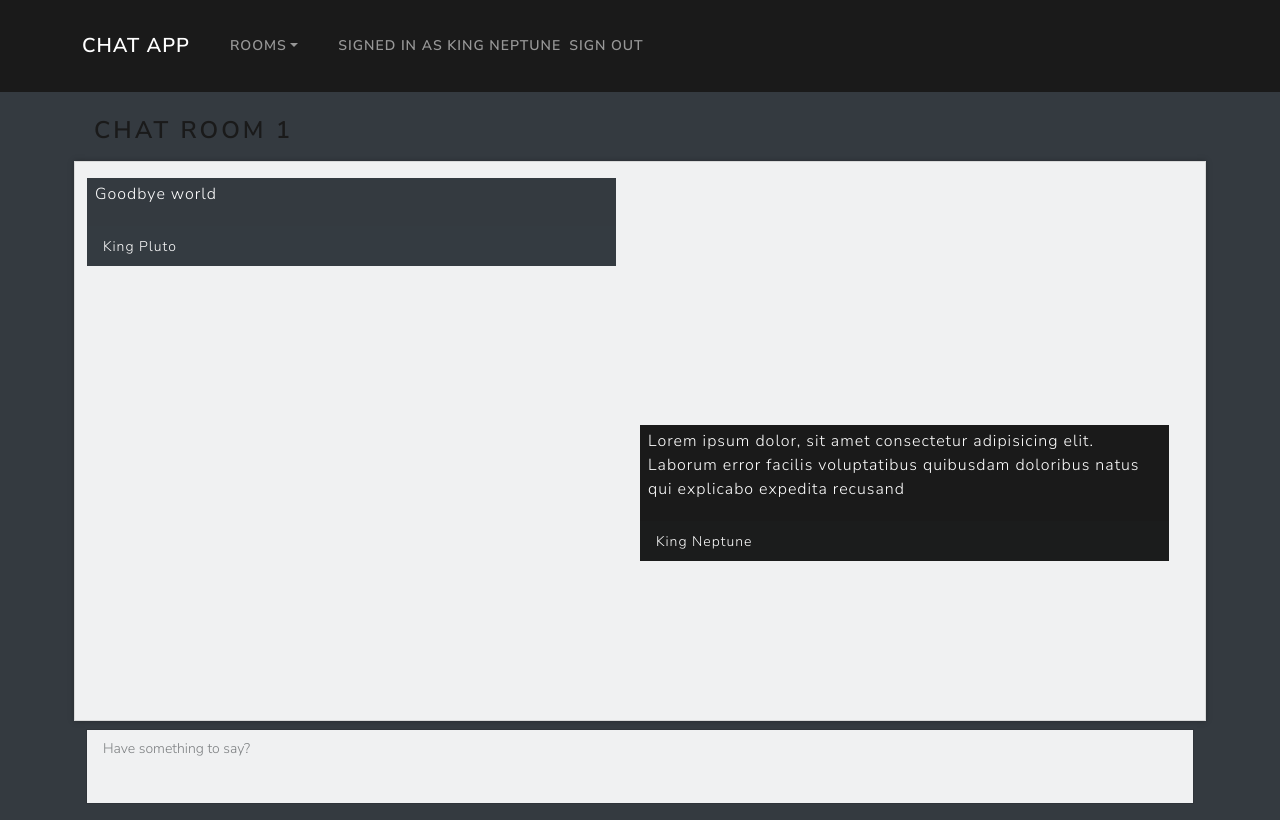
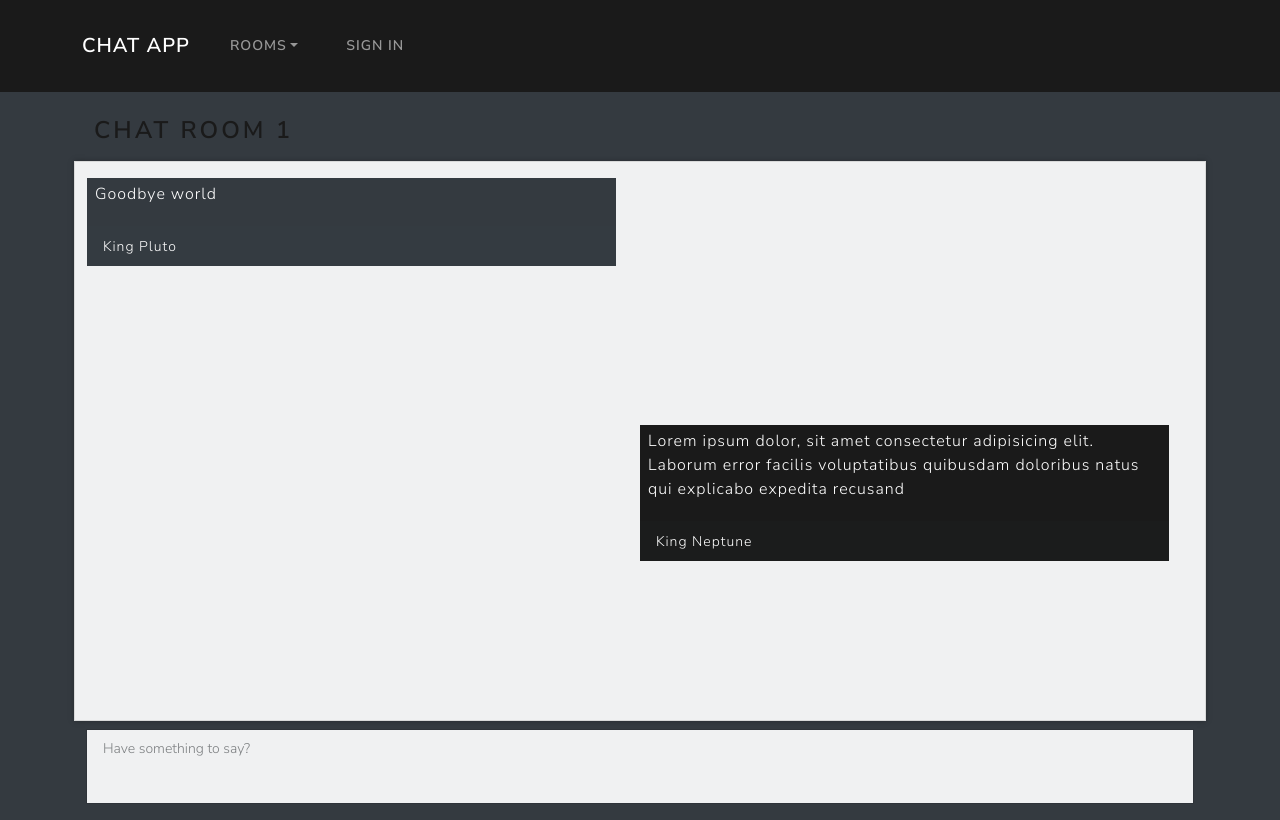
Before and after one commit to NeptuneRjo/chat-app, a React (Create React App) app in the folder frontend/: page / in a window 1280 px wide. Built offline with nearby package versions, Linux system fonts and the light colour scheme.

Commit message:
add login route and user prop

```diff
--- a/frontend/src/Containers/Menu/Menu.tsx
+++ b/frontend/src/Containers/Menu/Menu.tsx
@@ -3,12 +3,12 @@ import { Nav, Navbar, NavDropdown, Container } from 'react-bootstrap'
 import { UserInterface } from '../../types'
 
 type Props = {
-	user: UserInterface
+	user: UserInterface | undefined
 }
 
-const Menu: React.FC = ({}) => {
-	const user = {
-		displayName: 'King Neptune',
+const Menu: React.FC<Props> = ({ user }: Props) => {
+	const login = async () => {
+		window.open('http://localhost:4000/auth/google', '_self')
 	}
 
 	return (
@@ -24,10 +24,12 @@ const Menu: React.FC = ({}) => {
 							<NavDropdown.Item href='chat-room/3'>Room 3</NavDropdown.Item>
 						</NavDropdown>
 						{user === undefined ? (
-							<Nav.Link href='/user-auth'>Sign in</Nav.Link>
+							<Nav.Link onClick={() => login()}>Sign in</Nav.Link>
 						) : (
 							<Navbar.Collapse className='justify-content-end'>
-								<Navbar.Text>Signed in as {user.displayName}</Navbar.Text>
+								<Navbar.Text className='text-white'>
+									Signed in as {user.displayName}
+								</Navbar.Text>
 								<Nav.Link href='/user-auth/sign-out'>Sign Out</Nav.Link>
 							</Navbar.Collapse>
 						)}
```
